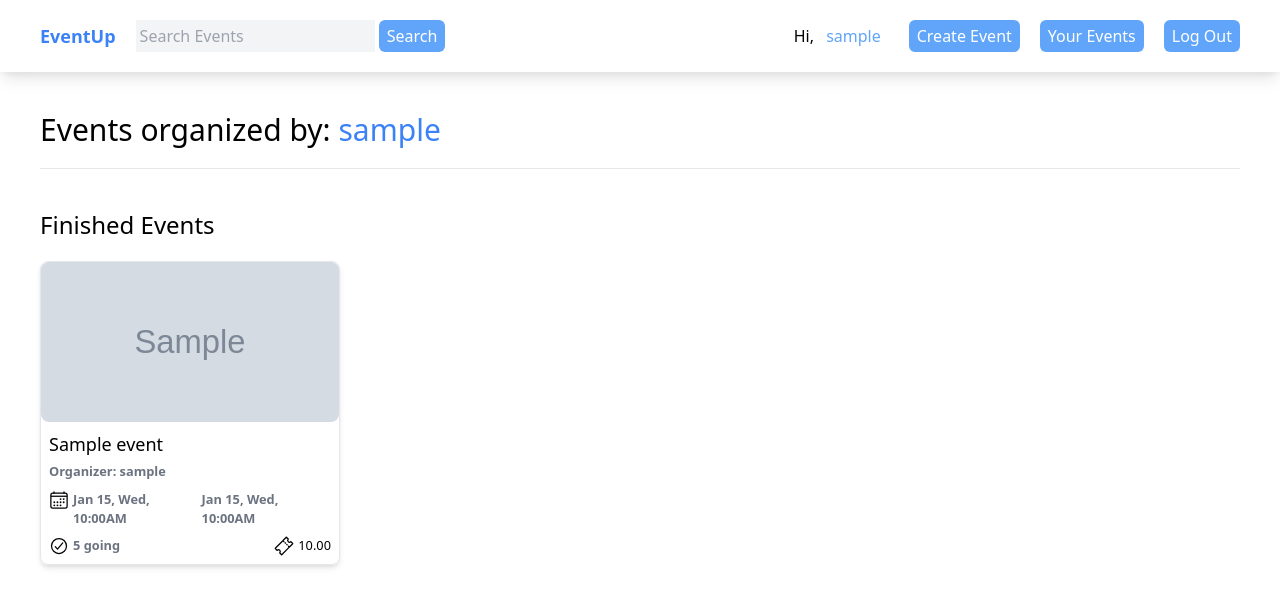
After one commit to itskaramaman/event-management, a Django app: page /events/user/ in a window 1280 px wide. The commit adds this page. Shown: the top 607 px of the page. Run offline with Django 5.2, Linux system fonts and the light colour scheme; a user stored in the database is signed in; tables that the repository leaves empty hold one stand-in row (values such as "Sample post"); grey boxes marked "Sample" are stand-in pictures; some libraries are stand-ins or nearby versions.

Commit message:
created event details, slugify of event done, event attendants rel created

```diff
--- a/app/app/settings.py
+++ b/app/app/settings.py
@@ -25,6 +25,8 @@ SECRET_KEY = 'django-insecure-%hs2kz5e*(kuyjw+9lbl(-r852_0vwomh5(ly&n*2-06kj+_82
 
 # SECURITY WARNING: don't run with debug turned on in production!
 DEBUG = True
+
+TIME_ZONE = 'UTC'
 
 ALLOWED_HOSTS = []
 
--- a/app/event/models.py
+++ b/app/event/models.py
@@ -1,5 +1,6 @@
 from django.db import models
 from django.contrib.auth.models import User
+from django.utils.text import slugify
 
 
 class Event(models.Model):
@@ -10,6 +11,7 @@ class Event(models.Model):
     ]
     title = models.CharField(max_length=255, blank=False, null=False)
     description = models.TextField(blank=True, null=True)
+    slug = models.SlugField(unique=True, blank=True, null=True, max_length=255)
     starts_at = models.DateTimeField(blank=False, null=False)
     ends_at = models.DateTimeField(blank=False, null=False)
     online = models.BooleanField(default=False)
@@ -29,6 +31,12 @@ class Event(models.Model):
     def __str__(self):
         return self.title
 
+    def save(self, *args, **kwargs):
+        if not self.slug:
+            self.slug = slugify(self.title)
+
+        super().save(*args, **kwargs)
+
 
 class Category(models.Model):
     title = models.CharField(max_length=255, unique=True)
@@ -42,3 +50,14 @@ class Tag(models.Model):
 
     def __str__(self):
         return self.title
+
+
+class EventAttendants(models.Model):
+    """
+    Relationship between Event and Attendee
+    """
+    event = models.ForeignKey(Event, on_delete=models.CASCADE)
+    attendees = models.ManyToManyField(User)
+
+    def __str__(self):
+        return f'{self.title}'
--- a/app/event/templates/event/base.html
+++ b/app/event/templates/event/base.html
@@ -36,13 +36,23 @@
         {% if user.is_authenticated %}
         <div class="flex items-center gap-5">
           <p>
-            Hello,
+            Hi,
             <a
               href="{% url 'profile' %}"
               class="bg-white py-1 px-2 rounded-md text-blue-400 hover:bg-blue-400 hover:text-white"
               >{{user.username}}</a
             >
           </p>
+          <a
+            class="text-white py-1 px-2 rounded-md bg-blue-400 hover:bg-blue-500"
+            href="{% url 'create-event' %}"
+            >Create Event</a
+          >
+          <a
+            class="text-white py-1 px-2 rounded-md bg-blue-400 hover:bg-blue-500"
+            href="{% url 'user-events' %}"
+            >Your Events</a
+          >
           <a
             class="text-white py-1 px-2 rounded-md bg-blue-400 hover:bg-blue-500"
             href="{% url 'logout' %}"
--- a/app/event/templates/event/create.html
+++ b/app/event/templates/event/create.html
@@ -2,7 +2,11 @@
 <main class="p-10">
   <section>
     <h1 class="text-3xl mb-5">Create Event</h1>
-    <form class="border rounded-lg p-5" method="POST">
+    <form
+      class="border rounded-lg p-5"
+      method="POST"
+      enctype="multipart/form-data"
+    >
       {% csrf_token %} {% crispy form %}
       <hr />
       <button
--- /dev/null
+++ b/app/event/templates/event/event_card.html
@@ -0,0 +1,51 @@
+{% load static %}
+
+
+<li class="border rounded-lg w-3/12 shadow-md cursor-pointer">
+  <a href="{% url 'event-details' event.slug %}">
+  <img
+    class="rounded-lg h-40 w-full cover"
+    src="{{ event.image.url }}"
+    alt="event-image"
+  />
+  <section class="p-2">
+    <h3 class="text-lg line-clamp-2">{{event.title}}</h3>
+    <small class="text-gray-500 font-semibold"
+      >Organizer: {{event.organizer}}</small
+    >
+    <div class="flex justify-between mt-2">
+      <div class="flex gap-1">
+        <img
+          class="h-5"
+          src="{% static 'event/images/calendar-outline.svg' %}"
+          alt="checkmark"
+        />
+        <small class="text-gray-500 font-semibold"
+          >{{event.starts_at|date:"M j, D, g:iA"}}</small
+        >
+      </div>
+      <small class="text-gray-500 font-semibold"
+        >{{event.ends_at|date:"M j, D, g:iA"}}</small
+      >
+    </div>
+    <section class="flex justify-between mt-2">
+      <div class="flex gap-1">
+        <img
+          class="h-5"
+          src="{% static 'event/images/checkmark-circle-outline.svg' %}"
+          alt="checkmark"
+        />
+        <small class="text-gray-500 font-semibold">5 going</small>
+      </div>
+      <div class="flex gap-1">
+        <img
+          class="h-5"
+          src="{% static 'event/images/ticket-outline.svg' %}"
+          alt="checkmark"
+        />
+        <small>{{event.price}}</small>
+      </div>
+    </section>
+  </section>
+  </a>
+</li>
--- /dev/null
+++ b/app/event/templates/event/user_events.html
@@ -0,0 +1,35 @@
+{% extends 'event/base.html' %} {% load static %} {% block content %}
+<main class="p-10">
+  <h1 class="text-3xl mb-5">
+    Events organized by: <span class="text-blue-500">{{user.username}}</span>
+  </h1>
+  <hr class="py-5" />
+  {% if ongoing_events %}
+    <h2 class="text-2xl mb-5">Ongoing Events</h2>
+    <ul class="flex gap-5">
+        {% for event in ongoing_events %}
+        {% include 'event/event_card.html' with event=event %}
+        {% endfor %}
+    </ul>
+    <hr class="py-5" />
+  {% endif %}
+  {% if upcoming_events %}
+    <h2 class="text-2xl mb-5">Upcoming Events</h2>
+    <ul class="flex gap-5">
+        {% for event in upcoming_events %}
+        {% include 'event/event_card.html' with event=event %}
+        {% endfor %}
+    </ul>
+    <hr class="py-5" />
+  {% endif %}
+
+  {% if finished_events %}
+    <h2 class="text-2xl mb-5">Finished Events</h2>
+    <ul class="flex gap-5">
+        {% for event in finished_events %}
+        {% include 'event/event_card.html' with event=event %}
+        {% endfor %}
+    </ul>
+  {% endif %}
+</main>
+{% endblock %}
--- a/app/event/urls.py
+++ b/app/event/urls.py
@@ -3,5 +3,7 @@ from . import views
 
 urlpatterns = [
     path('', views.home, name='home'),
-    path('create/', views.create_event, name='create-event'),
+    path('events/create/', views.create_event, name='create-event'),
+    path('events/user/', views.user_events, name='user-events'),
+    path('events/<slug:slug>/', views.event_details, name='event-details'),
 ]
--- a/app/event/views.py
+++ b/app/event/views.py
@@ -1,4 +1,6 @@
-from django.shortcuts import render, redirect
+from django.utils import timezone
+from django.shortcuts import render, redirect, get_object_or_404
+from django.contrib.auth.decorators import login_required
 from .models import Event
 from .form import EventForm
 
@@ -8,21 +10,85 @@ def home(request):
     Get the near by and online events
     """
     online_events = Event.objects.filter(
-        online=True
+        online=True,
+        ends_at__gt=timezone.now()
     ).order_by('-created_at')[:4]
-    return render(request, 'event/home.html', {'online_events': online_events})
+
+    offline_events = Event.objects.filter(
+        online=False,
+        ends_at__gt=timezone.now()
+    ).order_by('-created_at')[:4]
+
+    context = {
+        'online_events': online_events,
+        'offline_events': offline_events
+    }
+    return render(request, 'event/home.html', context)
 
 
+@login_required
 def create_event(request):
     """
     Create Event
     """
     if request.method == 'POST':
-        form = EventForm(request.POST)
+        form = EventForm(request.POST, request.FILES)
         if form.is_valid():
-            # import ipdb;ipdb.set_trace()
+
             form.instance.organizer_id = request.user.id
             form.save()
             return redirect('/')
     form = EventForm()
     return render(request, 'event/create.html', {'form': form})
+
+
+@login_required
+def user_events(request):
+    """
+    Current logged in user events
+    """
+    user_events = Event.objects.filter(
+        organizer_id=request.user.id
+    )
+
+    upcoming_events = user_events.filter(
+        starts_at__gt=timezone.now()
+    ).order_by('-created_at').all()
+
+    finished_events = user_events.filter(
+        ends_at__lt=timezone.now()
+    ).order_by('-created_at').all()
+
+    ongoing_events = user_events.filter(
+        starts_at__lte=timezone.now(),
+        ends_at__gte=timezone.now()
+    ).order_by('-created_at').all()
+
+    context = {
+        'upcoming_events': upcoming_events,
+        'ongoing_events': ongoing_events,
+        'finished_events': finished_events
+    }
+
+    return render(request, 'event/user_events.html', context)
+
+
+def event_details(request, slug):
+    event = get_object_or_404(Event, slug=slug)
+    return render(request, 'event/event_details.html', {'event': event})
+
+
+@login_required
+def edit_event(request, id):
+    """
+    Create Event
+    """
+    if request.method == 'POST':
+        form = EventForm(request.POST, request.FILES)
+        if form.is_valid():
+
+            form.instance.organizer_id = request.user.id
+            form.save()
+            return redirect('/')
+    form = EventForm()
+    return render(request, 'event/create.html', {'form': form})
```
Also changed, not shown: app/event/templates/event/event_details.html (added, +28 -0 lines), app/event/templates/event/home.html (+10 -46 lines), app/event/migrations/0003_event_slug.py (added), app/event/migrations/0004_eventattendants.py (added), app/event/static/event/images/location-outline.svg (added), app/event/static/event/images/time-outline.svg (added), app/media/default-event.png (added), app/media/event_images/pexels-daniel-frank-1208777.jpg (added), app/media/event_images/pexels-marko-zirdum-2188012.jpg (added).
